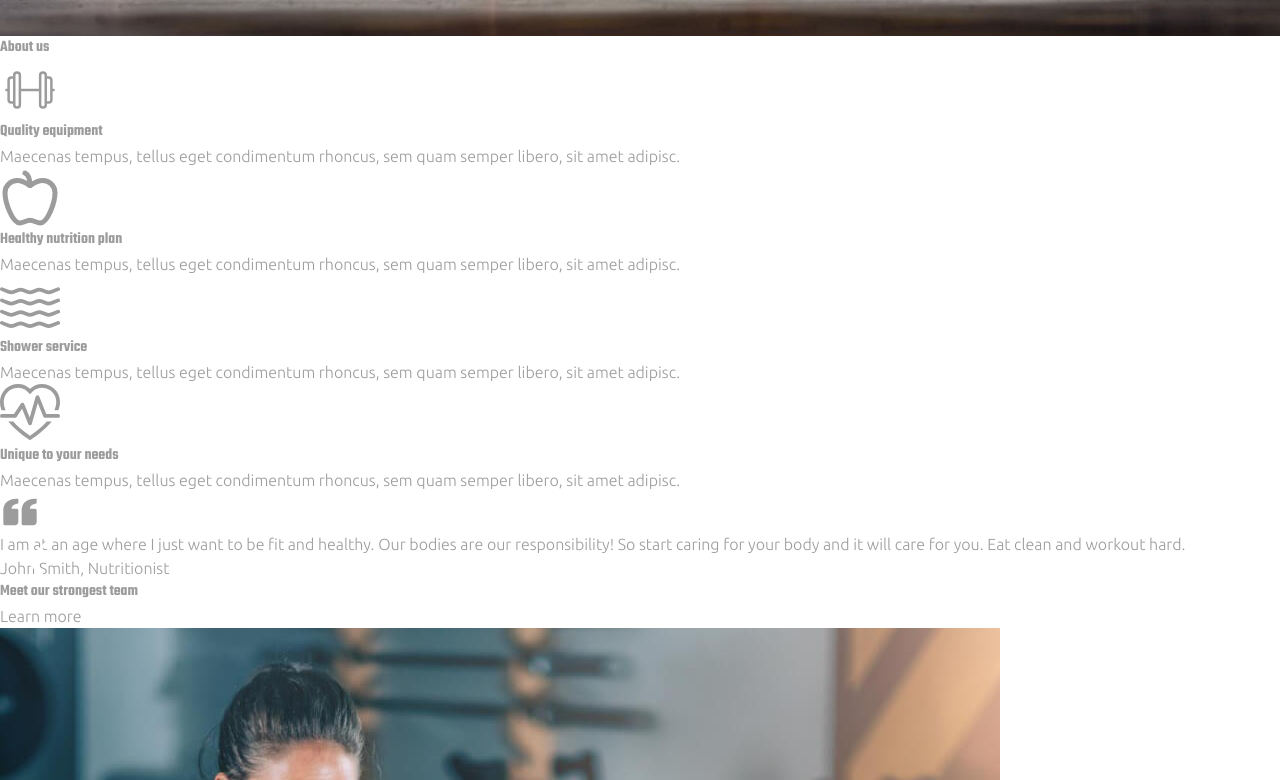
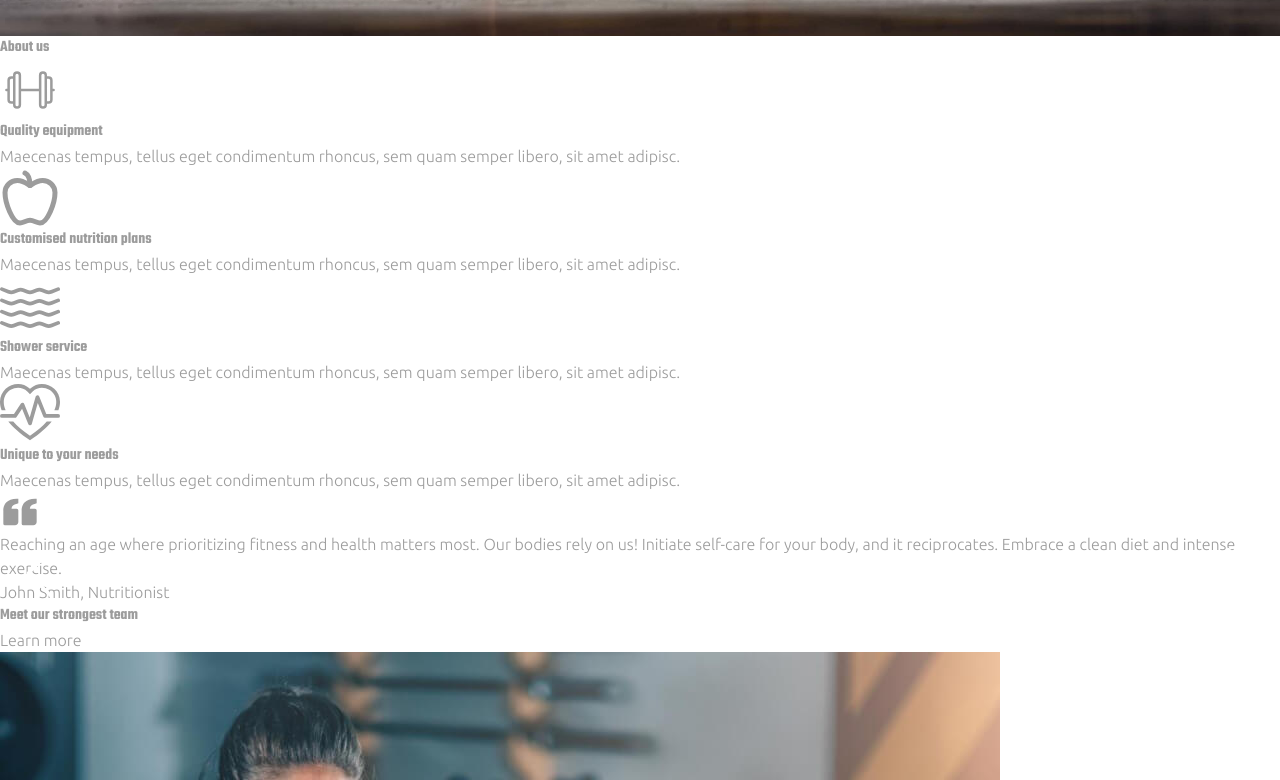
Before and after one commit to danlevison/Power-Gym, a Next.js app: page /about in a window 1280 px wide. Shown: the part 596-1376 px from the top of the page. Built offline with nearby package versions, Linux system fonts and the light colour scheme.

Commit message:
docs: updated README + text content changes

```diff
--- a/src/app/layout.js
+++ b/src/app/layout.js
@@ -1,7 +1,6 @@
-import "./globals.css"
+import "./styles/globals.css"
 import { Ubuntu } from "next/font/google"
 import Nav from "@/components/Nav"
-import Banner from "@/components/Banner"
 import Footer from "@/components/Footer"
 
 const ubuntu = Ubuntu({
--- a/src/components/FeatureGrid.jsx
+++ b/src/components/FeatureGrid.jsx
@@ -13,7 +13,7 @@ const FeatureGrid = ( {textColour, hoverColour, iconColour } ) => {
         </div>
         <div className="flex flex-col justify-center items-center">
             <LuApple size={60} className={`text-${iconColour}`} />
-            <h3 className={`text-${textColour} uppercase text-xl py-4 tracking-wide hover:text-${hoverColour} duration-300 cursor-pointer`}>Healthy nutrition plan</h3>
+            <h3 className={`text-${textColour} uppercase text-xl py-4 tracking-wide hover:text-${hoverColour} duration-300 cursor-pointer`}>Customised nutrition plans</h3>
             <p className="text-center w-[70%] leading-7">Maecenas tempus, tellus eget condimentum rhoncus, sem quam semper libero, sit amet adipisc.</p>
         </div>
         <div className="flex flex-col justify-center items-center">
--- a/src/components/LandingPage.jsx
+++ b/src/components/LandingPage.jsx
@@ -18,9 +18,9 @@ const Main = () => {
                 style={{objectFit: "cover"}}
             />
             <div className="absolute inset-0 bg-black/40 md:bg-transparent"></div>
-            <div>
+            <div className="select-none">
                 <h1 className="absolute top-44 left-[50%] translate-x-[-50%] md:left-[10%] md:translate-x-0 text-6xl xs:text-7xl md:text-8xl lg:text-9xl tracking-[0.3em] text-accent uppercase">Power</h1>
-                <h2 className="absolute top-[13.5rem] left-[50%] translate-x-[-50%] md:top-[14.5rem] md:left-[30%] lg:top-64 lg:left-[28%] xl:left-[25%] 2xl:left-[20%] w-[260px] md:w-[350px] uppercase text-xl md:text-2xl text-white md:tracking-wide">Beat the routine. Train at the caliber of world champions and get in the best shape of your life.</h2>
+                <h2 className="absolute top-[13.5rem] left-[50%] translate-x-[-50%] md:top-[14.5rem] md:left-[30%] lg:top-64 lg:left-[28%] xl:left-[25%] 2xl:left-[20%] w-[260px] md:w-[350px] uppercase text-xl md:text-2xl text-white md:tracking-wide">Break free from the routine. Train like world champions and achieve your peak fitness level.</h2>
                 <h2 className="hidden lg:block absolute top-[10%] right-[-5%] uppercase text-white text-5xl transform rotate-90 origin-left w-[300px]">What we have to offer</h2>
             </div>
       </div>
--- a/src/components/QuoteSection.jsx
+++ b/src/components/QuoteSection.jsx
@@ -6,7 +6,7 @@ import { usePathname } from 'next/navigation'
 import  Slider from "react-slick"
 import "slick-carousel/slick/slick.css"
 import "slick-carousel/slick/slick-theme.css"
-import "../app/slick.css"
+import "../app/styles/slick.css"
 import { SlArrowRight, SlArrowLeft } from "react-icons/sl"
 import { BiSolidQuoteLeft } from "react-icons/bi"
 import runner from "../../public/assets/runner.jpeg"
@@ -58,7 +58,7 @@ const QuoteSection = () => {
           <div className="text-center mx-auto w-full px-5 xs:px-10">
                 <BiSolidQuoteLeft size={40} aria-hidden="true" className="text-white flex justify-center w-full mb-12" />
                 <blockquote>
-                  <p className="font-[teko] text-white text-2xl md:text-4xl uppercase tracking-wide text-center w-full lg:w-[60%] mx-auto leading-snug">I am at an age where I just want to be fit and healthy. Our bodies are our responsibility! So start caring for your body and it will care for you. Eat clean and workout hard.</p>
+                  <p className="font-[teko] text-white text-2xl md:text-4xl uppercase tracking-wide text-center w-full lg:w-[60%] mx-auto leading-snug">Reaching an age where prioritizing fitness and health matters most. Our bodies rely on us! Initiate self-care for your body, and it reciprocates. Embrace a clean diet and intense exercise.</p>
                   <p className="text-white uppercase tracking-widest mt-12 font-normal">John Smith, Nutritionist</p>
                 </blockquote>
             </div>
@@ -66,7 +66,7 @@ const QuoteSection = () => {
             <div className="text-center mx-auto w-full px-5 xs:px-10">
                 <BiSolidQuoteLeft size={40} aria-hidden="true" className="text-white flex justify-center w-full mb-12" />
                 <blockquote>
-                  <p className="font-[teko] text-white text-2xl md:text-4xl uppercase tracking-wide text-center w-full lg:w-[60%] mx-auto leading-snug">I am at an age where I just want to be fit and healthy. Our bodies are our responsibility! So start caring for your body and it will care for you. Eat clean and workout hard.</p>
+                  <p className="font-[teko] text-white text-2xl md:text-4xl uppercase tracking-wide text-center w-full lg:w-[60%] mx-auto leading-snug">Reaching an age where prioritizing fitness and health matters most. Our bodies rely on us! Initiate self-care for your body, and it reciprocates. Embrace a clean diet and intense exercise.</p>
                   <p className="text-white uppercase tracking-widest mt-12 font-normal">John Smith, Nutritionist</p>
                 </blockquote>
             </div>
--- a/src/components/ResultsSection.jsx
+++ b/src/components/ResultsSection.jsx
@@ -10,7 +10,7 @@ const ResultsSection = () => {
             <div className="grid md:grid-cols-2 items-center">
                 <div className="w-full md:w-[80%] lg:w-[60%] mx-auto px-10 py-28">
                     <h2 className="text-white text-5xl uppercase tracking-wide w-[80%]">Built to bring the best results</h2>
-                    <p className="leading-7 py-4">Tune up your shoulders, legs and lower back. Choose a workout that can improve your balance, strength and overall condition. Our team of experts will follow you through the whole workout process. Your body will thank you.</p>
+                    <p className="leading-7 py-4">Condition your shoulders, legs, and lower back. Opt for a workout to enhance balance, strength, and overall health. Our team of experts will support you through the entire fitness routine. Your body will appreciate it.</p>
                     <div className="mt-6">
                         <Link
                             href={"/about"}
--- a/src/components/ServicesSection.jsx
+++ b/src/components/ServicesSection.jsx
@@ -7,7 +7,7 @@ const ServicesSection = () => {
         <div className="max-w-[1440px] mx-auto">
             <div className="flex flex-col justify-center items-center mb-10">
                 <h2 className="text-white text-center text-5xl uppercase tracking-wide">Push your limits forward</h2>
-                <p className="text-center text-lg w-full md:w-[70%] py-4 mb-10">Train with the best experts in the bodybuilding field. Your results will speak for themselves. Try the latest exercising trends, innovative equipment and special nutrition plans.</p>
+                <p className="text-center text-lg w-full md:w-[70%] py-4 mb-10">Train alongside top experts in the bodybuilding industry. Let your results do the talking. Explore cutting-edge exercise trends, state-of-the-art equipment, and customised nutrition strategies.</p>
             </div>
             <FeatureGrid textColour="white" hoverColour="accent" iconColour="accent" />
         </div>
```
Also changed, not shown: src/app/styles/globals.css (renamed from src/app/globals.css), src/app/styles/slick.css (renamed from src/app/slick.css), 1 other file (tests, documents, lock files or other folders).
